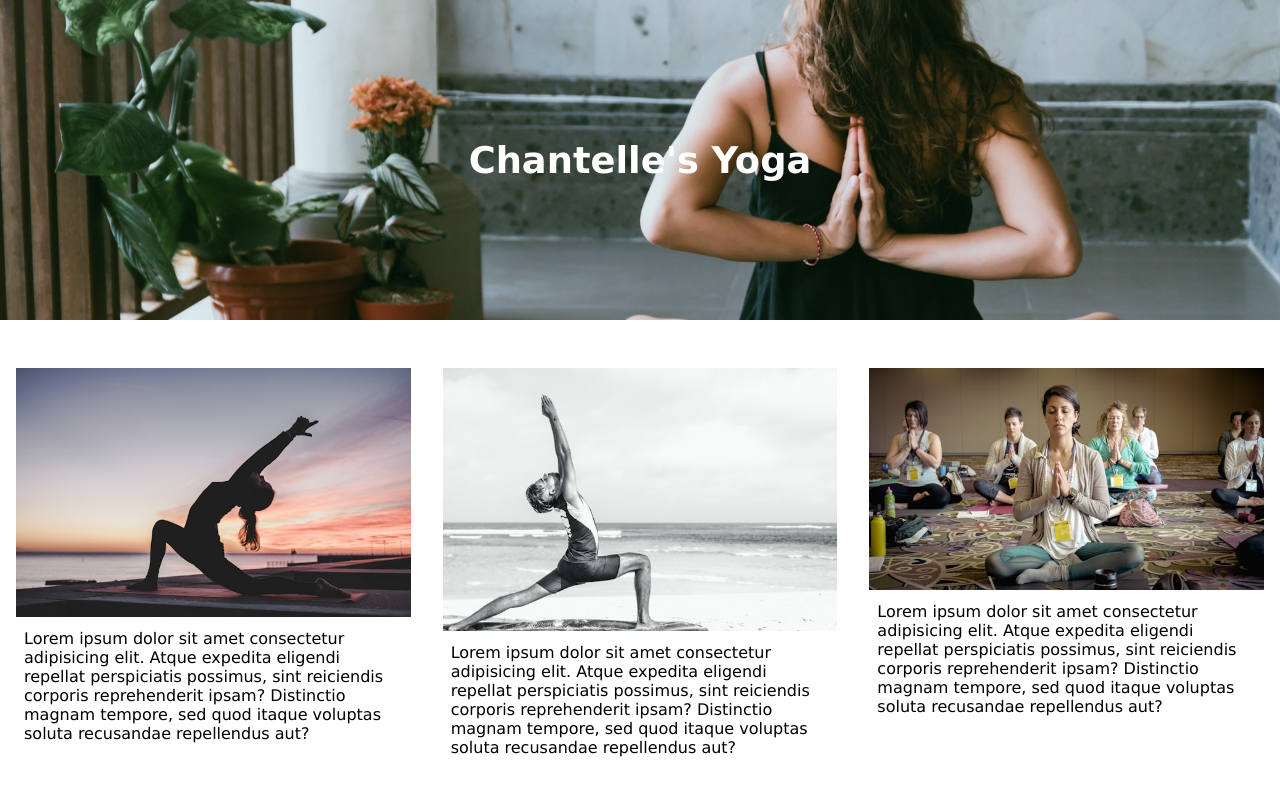
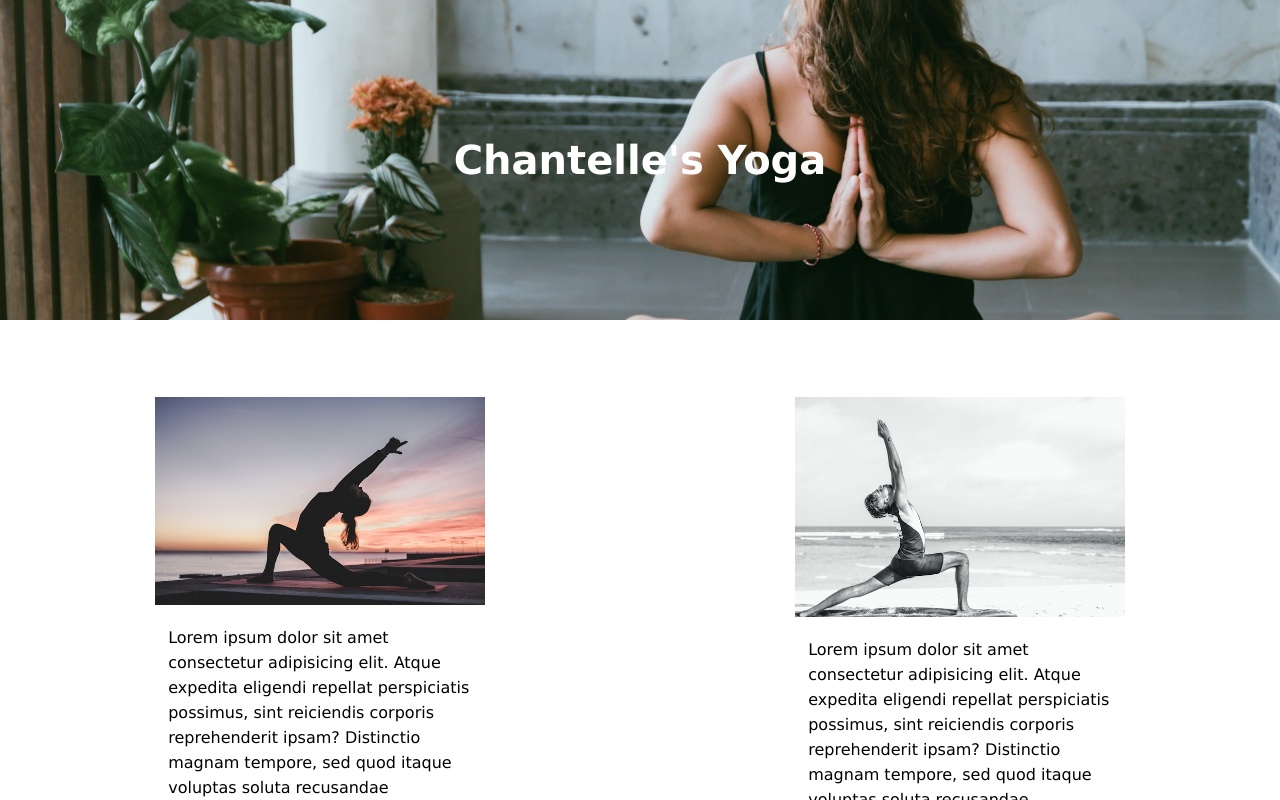
Before and after one commit to ksturgeongcc/essential-content, a plain HTML site: page index.html in a window 1280 px wide. Shown: the top 800 px of the page. Drawn offline with Linux system fonts and the light colour scheme.

Commit message:
adding section css

```diff
--- a/css/style copy.css
+++ b/css/style2.css
@@ -37,7 +37,20 @@ header h1{
 /* section */
 section{
     display: flex;
-    flex-wrap: 1 1 15em;
+    /* flex-direction: column; */
+    flex-wrap: wrap;
+    justify-content: space-around;
+    margin-top: 2%;
+
+}
+section div{
+    width: 340px;
+    margin: 4%;
+    line-height: 25px;
+
+}
+section div p{
+    padding: 4%;
 }
 
 
@@ -46,10 +59,16 @@ section{
     header h1{
         font-size: 26px;
     }
+    section div{
+        width: 330px;
+    }
 }
 /* desktop */
 @media only screen and (min-width: 991px){
     header h1{
         font-size: 40px;
     }
+    section{
+        flex-direction: row;
+    }
 }
--- a/index.html
+++ b/index.html
@@ -4,7 +4,7 @@
     <meta charset="UTF-8">
     <meta name="viewport" content="width=device-width, initial-scale=1.0">
     <title>Yoga Site</title>
-    <link rel="stylesheet" href="css/style.css">
+    <link rel="stylesheet" href="css/style2.css">
 </head>
 <body>
     <!-- background image, company title in the middle -->
```
